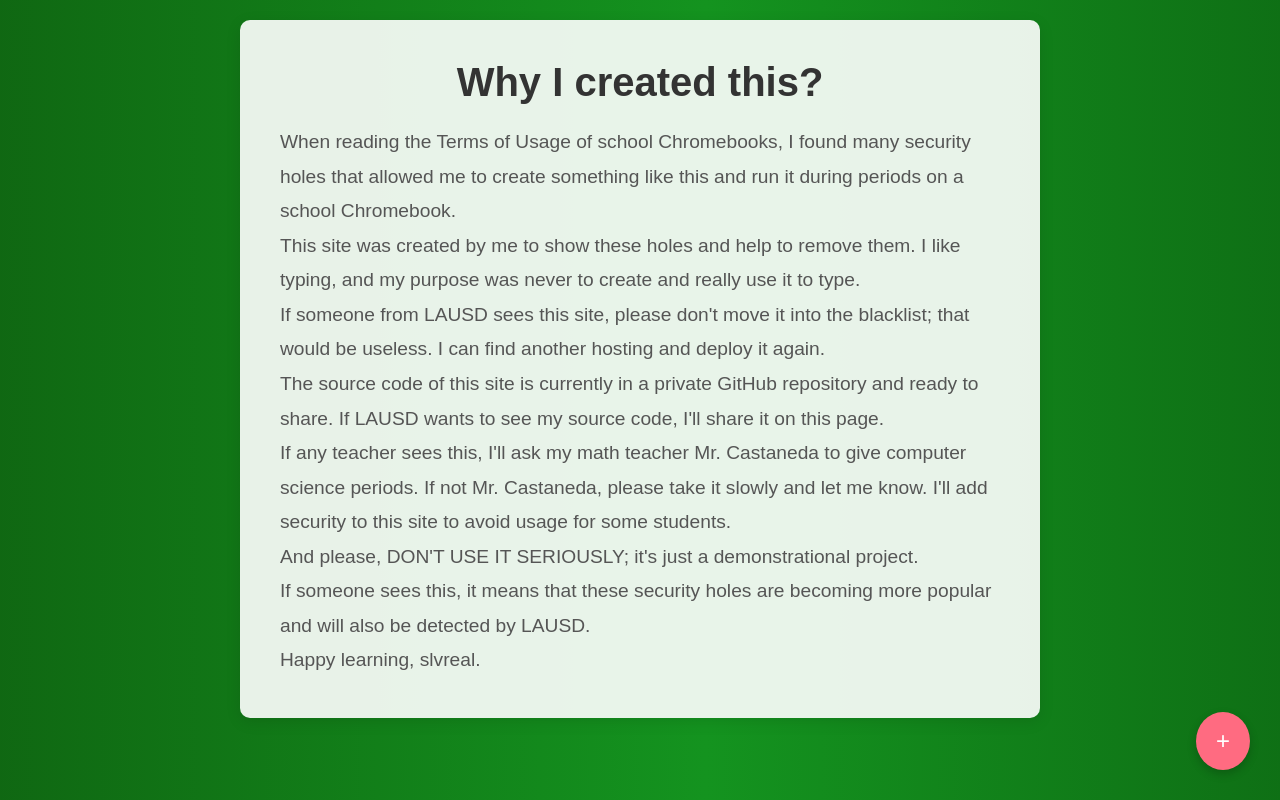
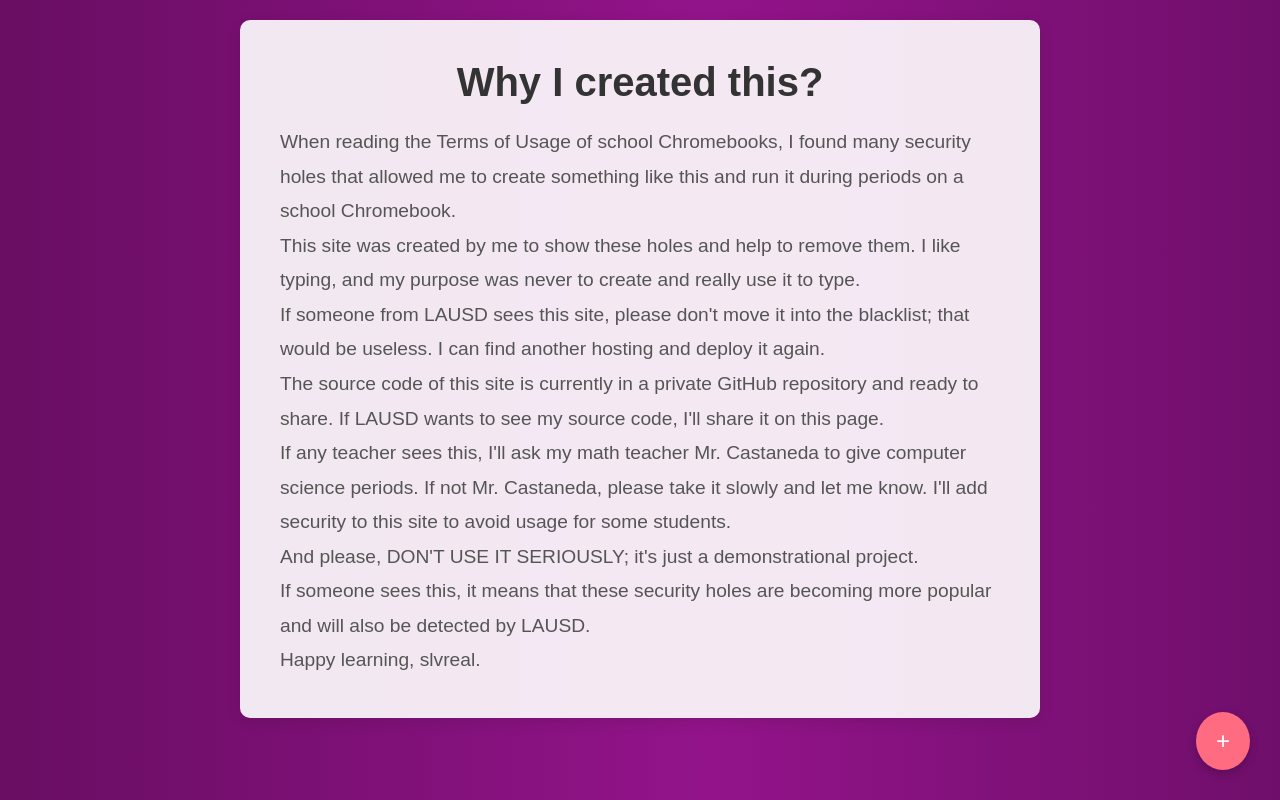
Before and after one commit to slavik2011/tc-server, a Flask app: page /whyicreatedthat in a window 1280 px wide. Run offline with Flask 3, Linux system fonts and the light colour scheme; parts of the project's set-up code (start-up, migrations or seed data) failed here and were passed over.

Commit message:
Update why.html

```diff
--- a/templates/why.html
+++ b/templates/why.html
@@ -14,7 +14,7 @@
 
         body {
             font-family: 'Arial', sans-serif;
-            background: linear-gradient(90deg, rgba(12,69,8,1) 0%, rgba(20,147,31,1) 50%, rgba(8,69,9,1) 100%);
+            background: linear-gradient(90deg, rgba(69,8,66,1) 0%, rgba(147,20,138,1) 50%, rgba(68,8,69,1) 100%);
             display: flex;
             justify-content: center;
             align-items: flex-start; /* Align to the top */
```
